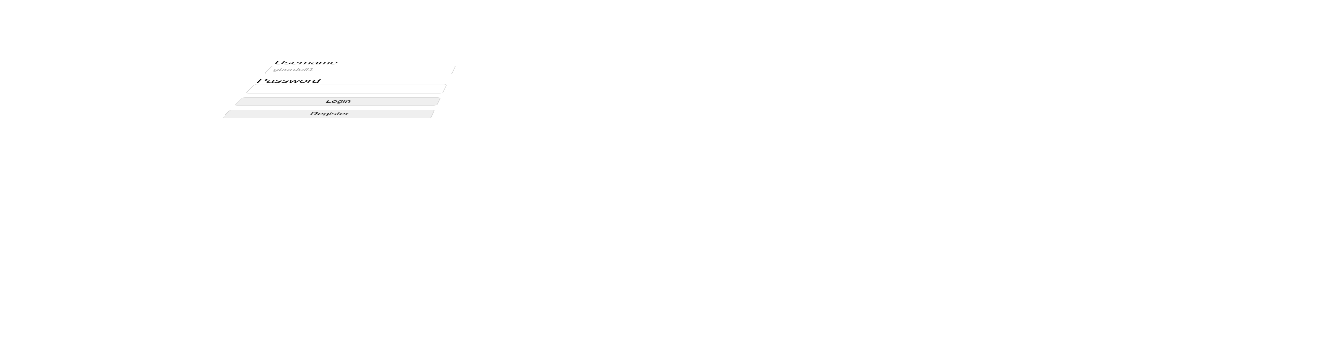
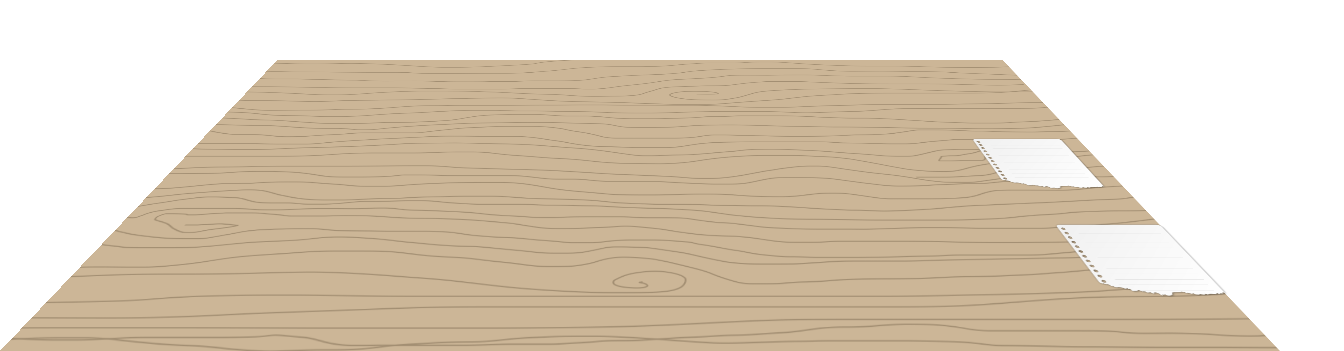
Before and after one commit to joshdabosh/moodjournaling, a React (Create React App) app in the folder frontend/: page / in a window 1280 px wide. Shown: the part 449-800 px from the top of the page, 1344 px wide, since content can reach past the window. Built offline with nearby package versions, Linux system fonts and the light colour scheme; a web font is replaced by a local one.

Commit message:
merge conflict

```diff
--- a/frontend/src/App.js
+++ b/frontend/src/App.js
@@ -13,7 +13,7 @@ const computeDegrees = (amt) => {
 }
 
 export default function App() {
-    const [appState, setAppState] = useState(0); // 0 = login; 1 = landing; 2 = add; 3 = journal
+    const [appState, setAppState] = useState(1); // 0 = login; 1 = landing; 2 = add; 3 = journal
     const [add, setAdd] = useState(false);
     const [journal, setJournal] = useState(false);
     const [scrollAmount, setScrollAmount] = useState(DEFAULT_SCROLL_AMT)
```
